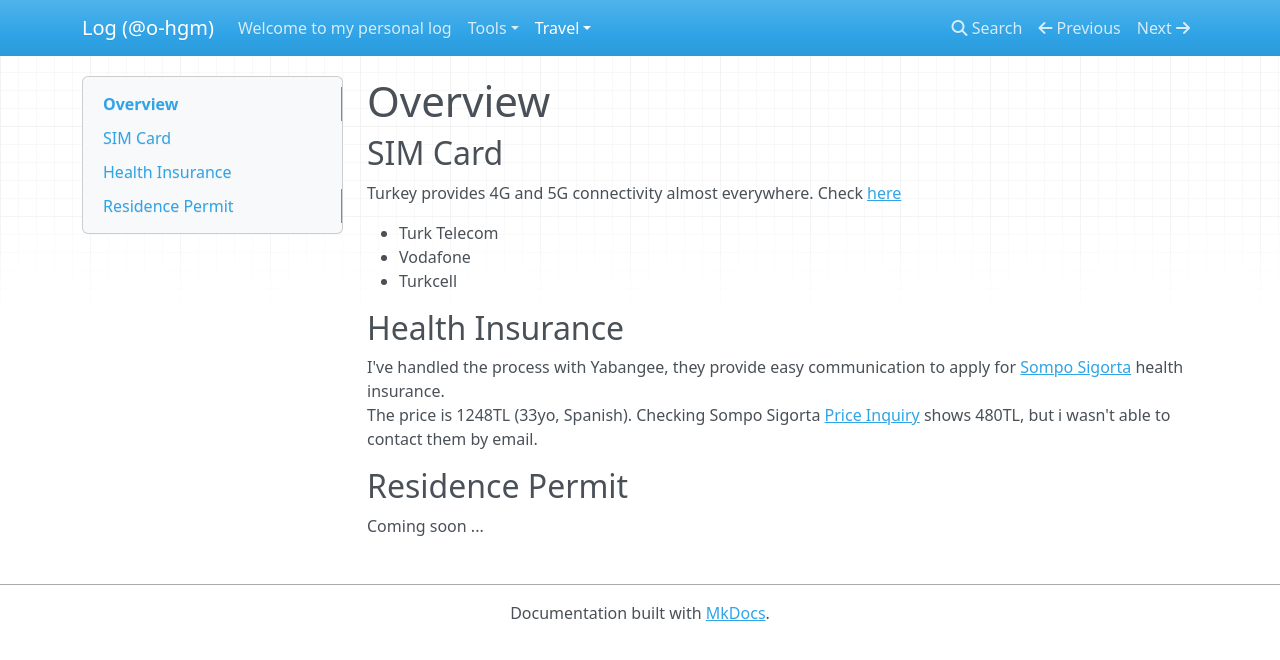
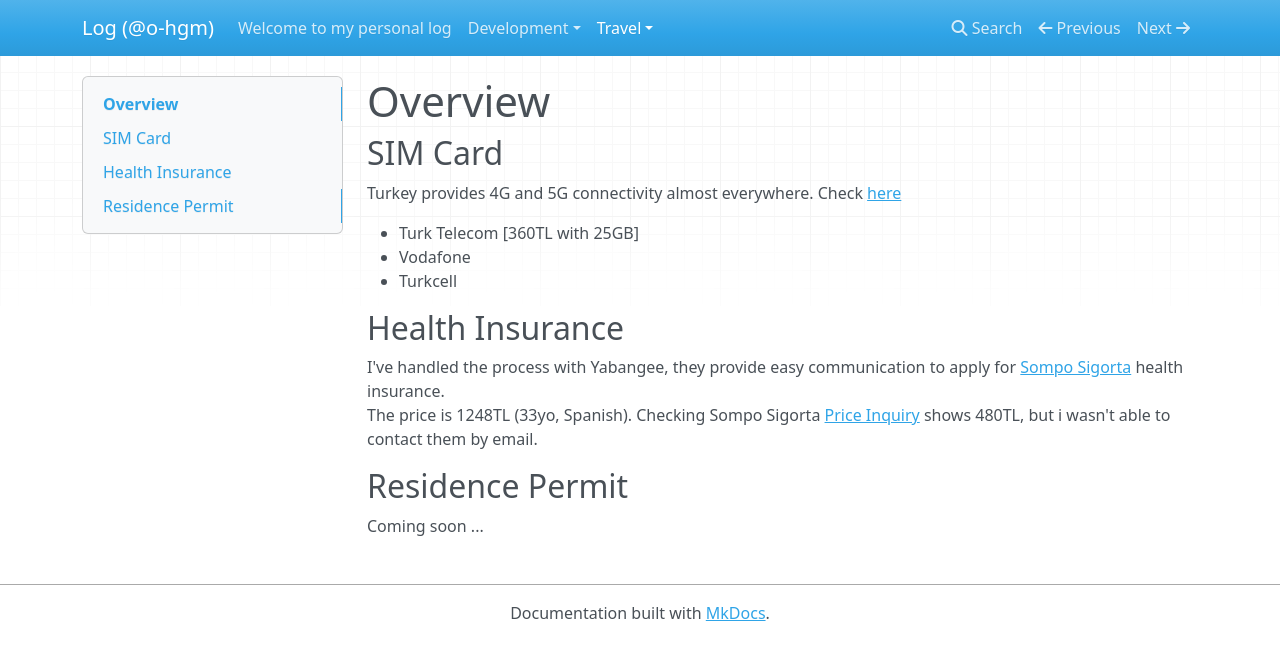
Before and after one commit to o-hgm/log, an MkDocs documentation site: the page built from docs/travel/turkey/overview.md, in a window 1280 px wide. Shown: the top 660 px of the page. Built offline with MkDocs 1.6.1, drawn with Linux system fonts in a browser that asks for light colours; nearby versions of some CDN libraries.

Commit message:
Update folder structure and add RX section

```diff
--- /dev/null
+++ b/docs/development/by_language/index.md
@@ -0,0 +1 @@
+# Development
--- /dev/null
+++ b/docs/development/index.md
@@ -0,0 +1 @@
+# Development
--- a/docs/travel/turkey/overview.md
+++ b/docs/travel/turkey/overview.md
@@ -4,7 +4,7 @@
 
 Turkey provides 4G and 5G connectivity almost everywhere. Check [here](https://www.nperf.com/en/map/TR/-/-./signal/)
 
-* Turk Telecom
+* Turk Telecom [360TL with 25GB]
 * Vodafone
 * Turkcell
 
```
Also changed, not shown: docs/development/by_language/python/reactive_programming.md (added, +14 -0 lines), docs/development/tools/dev-ops/bastion.md (renamed from docs/tools/dev/ops/bastion.md).
